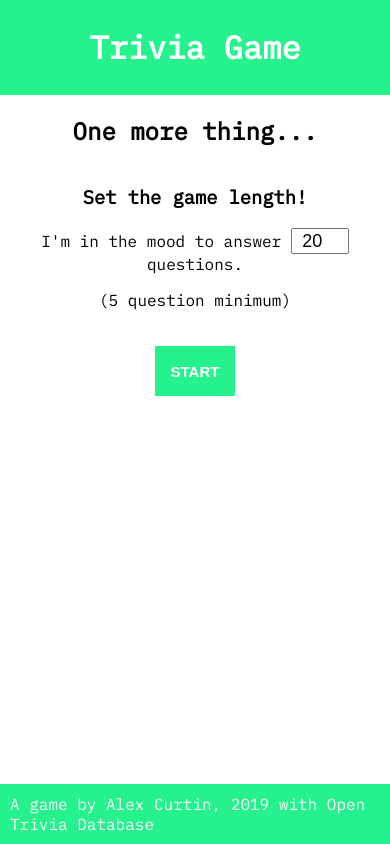
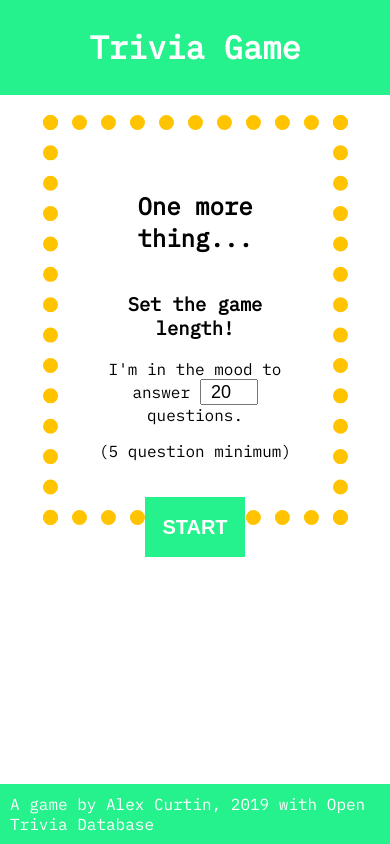
Before and after one commit to alex-curtin/SEI-Project-2, a React (Create React App) app in the folder trivia-game/: page /start in a window 390 px wide. Built offline with nearby package versions, Linux system fonts and the light colour scheme; no server answers.

Commit message:
add responsive style

```diff
--- a/trivia-game/src/App.css
+++ b/trivia-game/src/App.css
@@ -23,7 +23,6 @@ button:hover {
 
 /* HOME SECTION */
 #home {
-border: 20px dotted yellow;
 width: 400px;
 height: 400px;
 margin: 20px auto;
@@ -35,15 +34,25 @@ animation: change 5s infinite linear;
 }
 
 @keyframes change {
-0% {border-radius: 100px; border: 20px dotted yellow;}
-50% {border-radius: 400px; border: 25px dotted orange;}
-100% {border-radius: 100px; border: 20px dotted yellow;}
-/* from {border-radius: 400px;}
-to {border-radius: 0;} */
+0% {border-radius: 50px;
+  border: 20px dotted yellow;}
+50% {border-radius: 300px;
+  border: 25px dotted orange;
+}
+100% {border-radius: 50px;
+  border: 20px dotted yellow;}
 }
 
-
-
+#start {
+  text-decoration: none;
+  font-weight: bolder;
+  background: #25F28C;
+  color: white;
+  height: 60px;
+  width: 100px;
+  margin-top: 20px;
+  font-size: 20px;
+}
 
 /* SELECT CATEGORIES */
 #categoriesPage {
@@ -73,7 +82,7 @@ to {border-radius: 0;} */
   color: #046DA5;
 }
 
-#done, #start {
+#done {
   text-decoration: none;
   color: black;
   font-weight: bolder;
@@ -90,6 +99,17 @@ to {border-radius: 0;} */
   flex-direction: column;
   justify-content: space-around;
   height: 300px;
+  width: 50%;
+  border: 15px dotted yellow;
+  margin: 20px auto;
+  padding: 40px;
+  animation: border 3s infinite linear;
+}
+
+@keyframes border {
+0% {border-color: yellow}
+50% {border-color: orange;}
+100% {border-color: yellow;}
 }
 
 input[type="number"] {
@@ -121,7 +141,7 @@ font-weight: bolder;
 }
 
 #quit {
-  margin: auto 0;
+  margin: auto 50px auto 0;
 }
 
 #quitButton {
@@ -137,27 +157,29 @@ font-weight: bolder;
   display: grid;
   grid-template-columns: 1fr 2fr 1fr;
   grid-template-rows: 1fr 1fr;
-  width: 75%;
+  width: 80%;
   height: 100px;
-}
-#score {
-  grid-column-start: 1;
-  grid-column-end: 4;
-  font-size: 25px;
 }
 
 #info p {
   margin: 5px 10px;
   text-align: center;
+  font-size: 20px;
 }
 
+#score {
+  grid-column-start: 1;
+  grid-column-end: 4;
+  font-size: 25px;
+  margin: 0;
+}
 
 /* QUESTIONS */
 #question-section {
   font-size: 20px;
   height: 160px;
   width: 90%;
-  margin: 0 auto;
+  margin: 10px auto;
   box-sizing: border-box;
   display: flex;
   flex-direction: column;
@@ -185,11 +207,11 @@ font-weight: bolder;
 }
 
 #correct {
-  color: #25F28C;
+  color: green;
 }
 
 #incorrect {
-  color: #DC492F;
+  color: red;
 }
 
 /* OPTIONS/RESULTS */
@@ -262,6 +284,50 @@ and (max-width: 1050px) {
   }
 }
 
+@media only screen and (max-width: 820px) {
+  #question-section {
+    height: 180px;
+  }
+
+  .options {
+    height: 300px;
+    grid-template-columns: 1fr;
+  }
+
+  #displayTop {
+    height: 280px;
+    display: grid;
+    grid-template-rows: 1fr 3fr;
+    grid-template-columns: 1fr;
+    margin-bottom: 20px;
+    }
+
+    #gameInfo {
+      grid-column-start: 1;
+      grid-row-start: 2;
+      padding-top: 20px;
+    }
+
+    #quit {
+      grid-row-start: 1;
+      margin: 20px auto;
+    }
+
+    #info {
+      display: grid;
+      grid-template-columns: 1fr;
+      grid-template-rows: 1fr 1fr 1fr 1fr;
+      width: 75%;
+      height: 100px;
+    }
+
+    #score {
+      grid-column-start: 1;
+      grid-column-end: 1;
+    }
+}
+
+
 @media only screen
 and (max-width: 675px) {
   #categoriesGrid {
--- a/trivia-game/src/components/GameInfo.jsx
+++ b/trivia-game/src/components/GameInfo.jsx
@@ -7,7 +7,7 @@ const GameInfo = (props) => {
 
   return (
     <div id="info">
-      <p id="score">Score: {props.score}</p>
+      <h3 id="score">Score: {props.score}</h3>
       <p>Question # {props.qCount}</p>
       <p>Category: {category}</p>
       <p>Difficulty: {props.question.difficulty}</p>
```
